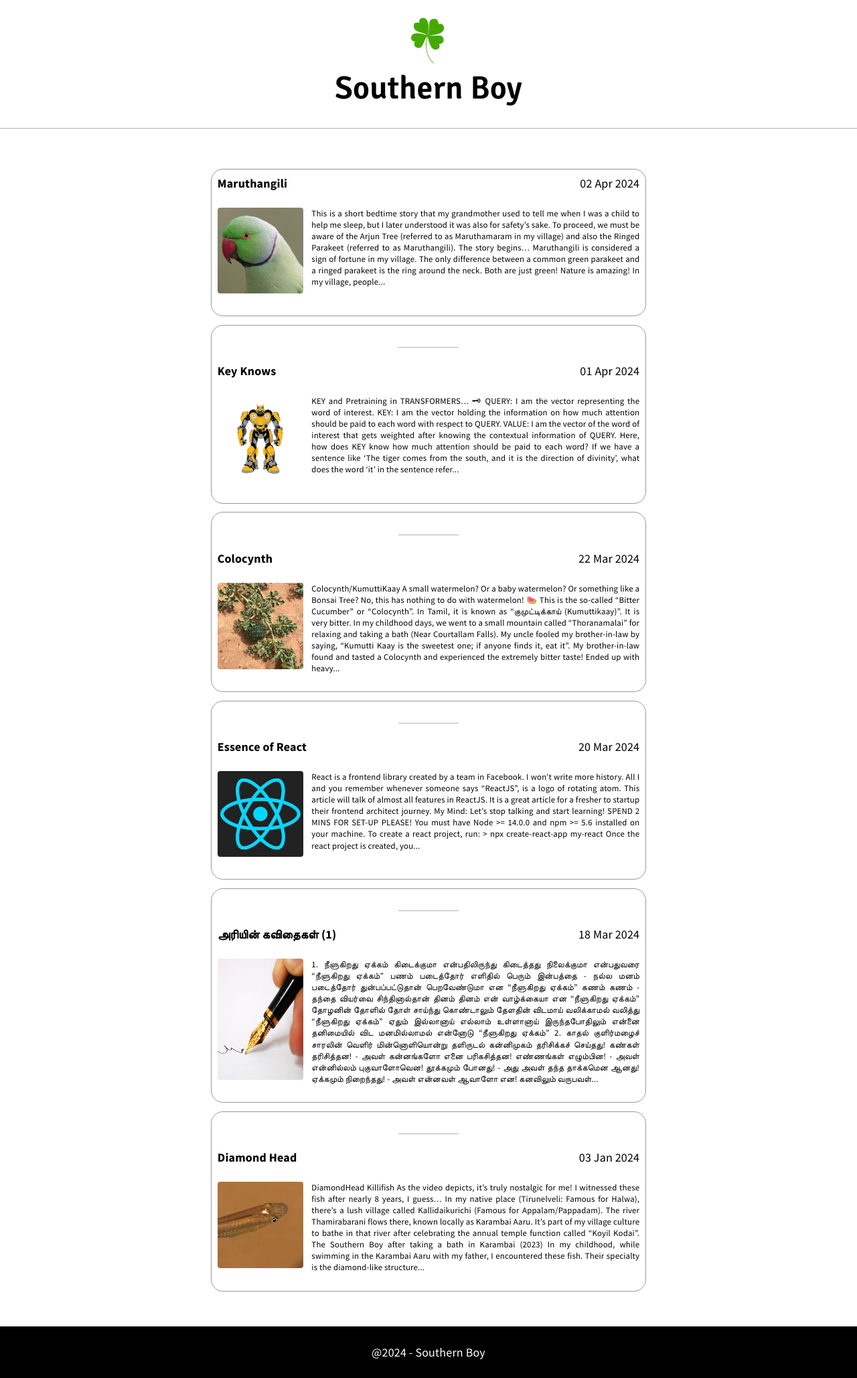
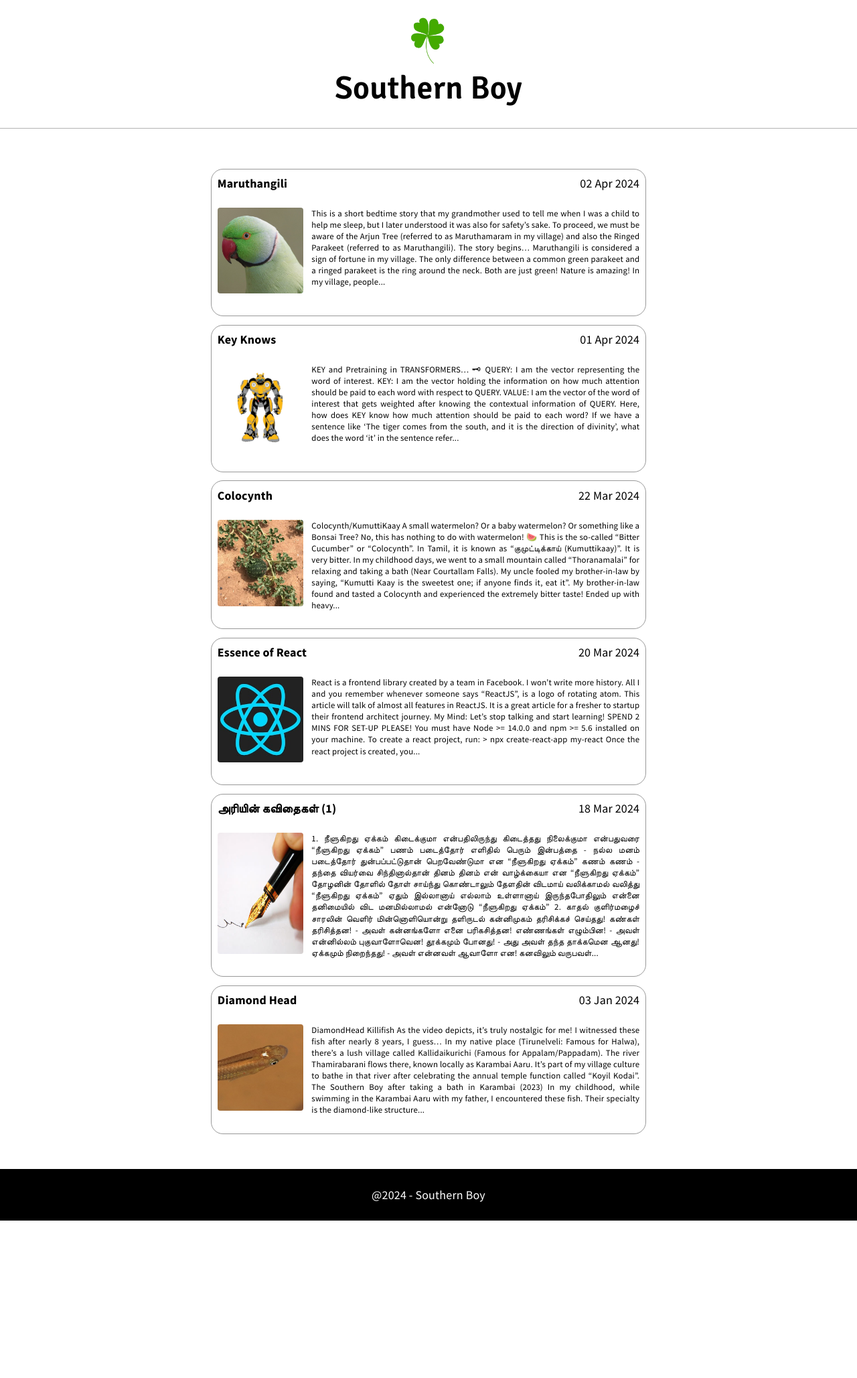
Before and after one commit to arihara-sudhan/blog, a Jekyll site: the page built from index.html, in a window 1280 px wide. Shown: the whole page at 67% size. Built offline with Jekyll 4.4.1, drawn with Linux system fonts in a browser that asks for light colours; the list of posts is cut into pages by our own code; after the commit the page ends 1822 px from its top, so only the background shows below that.

Commit message:
Update layout.scss

```diff
--- a/_sass/layout.scss
+++ b/_sass/layout.scss
@@ -164,15 +164,6 @@ html, body {
     }
 }
 
-.post+.post:before {
-    display: block;
-    content: '';
-    width: 5rem;
-    height: 1px;
-    margin: 23px auto;
-    background-color: lighten($text-color, 70%);
-  }
-
 .by-line {
   display: block;
   color: lighten($text-color, 25%);
```
